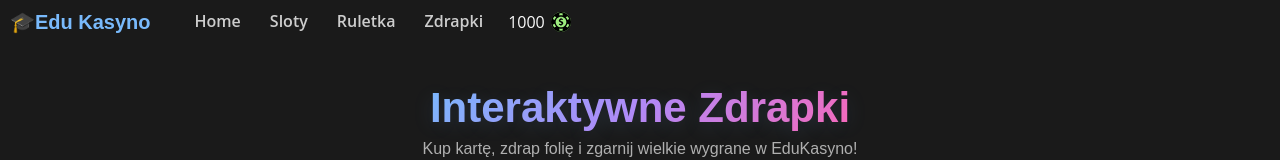
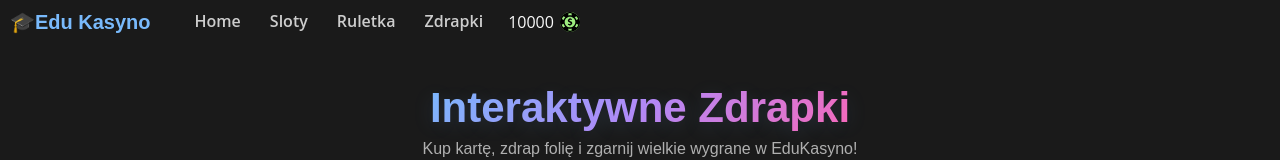
Before and after one commit to KrzysztofForys/EduKasyno, a React (Vite) app in the folder frontend/: page /zdrapki in a window 1280 px wide. Shown: the top 160 px of the page. Built offline with nearby package versions, Linux system fonts and the light colour scheme.

Commit message:
dodalem context ale tylko wstepnie, a dziala tylko w slotach jak co, bo nie zdazylem dopisca w pozostalych

```diff
--- a/frontend/src/App.tsx
+++ b/frontend/src/App.tsx
@@ -1,11 +1,11 @@
 import { BrowserRouter, Routes, Route } from "react-router-dom"
 import { useState } from "react"
-import {MainLayout} from "./layout/MainLayout.tsx"
+import { MainLayout } from "./layout/MainLayout.tsx"
 
-import {Home} from "./pages/Home.tsx"
+import { Home } from "./pages/Home.tsx"
 import Slots from "./pages/Slots.tsx"
-import {Roulette} from "./pages/Roulette"
-import {Scratch} from "./pages/Scratch.tsx"
+import { Roulette } from "./pages/Roulette"
+import { Scratch } from "./pages/Scratch.tsx"
 import { About } from "./pages/About.tsx"
 import { Mission } from "./pages/Mission.tsx"
 import { Contact } from "./pages/Contact.tsx"
@@ -21,11 +21,11 @@ export const App = () => {
     <BrowserRouter>
       <Routes>
 
-          <Route element={<MainLayout balance={tokens}/>}>
+        <Route element={<MainLayout />}>
           <Route path="/" element={<Home />} />
-          <Route path="/sloty" element={<Slots balance={tokens} setBalance={setTokens}/>} />
+          <Route path="/sloty" element={<Slots />} />
           <Route path="/ruletka" element={<Roulette balance={tokens} setBalance={setTokens} />} />
-          <Route path="/zdrapki" element={<Scratch balance={tokens} setBalance={setTokens}/>} />
+          <Route path="/zdrapki" element={<Scratch balance={tokens} setBalance={setTokens} />} />
 
           {/* Nowe ścieżki - Dodane */}
           <Route path="/o-nas" element={<About />} />
--- /dev/null
+++ b/frontend/src/context/BalanceContext.tsx
@@ -0,0 +1,47 @@
+import { createContext, useState, useContext, type ReactNode } from 'react';
+
+// 1. Definiujemy, co dokładnie będzie przechowywane w kontekście
+interface BalanceContextType {
+    balance: number;
+    tryToChangeBalance: (amount: number) => boolean;
+}
+
+// 2. Tworzymy kontekst z domyślną wartością undefined
+const BalanceContext = createContext<BalanceContextType | undefined>(undefined);
+
+// 3. Typujemy propsy dla Providera (musi przyjmować dzieci jako ReactNode)
+interface BalanceProviderProps {
+    children: ReactNode;
+}
+
+export const BalanceProvider = ({ children }: BalanceProviderProps) => {
+    const [balance, setBalance] = useState<number>(10000);
+
+    const tryToChangeBalance = (amount: number): boolean => {
+        {/*amount is negative - check if we have enough money*/ }
+        {/*we need to add database check if someone change balance via dev tools*/ }
+        if (balance + amount >= 0) {
+            setBalance((prevBalance) => prevBalance + amount);
+            return true;
+        } else {
+            alert("Brak środków!");
+            return false;
+        }
+
+    };
+
+    return (
+        <BalanceContext.Provider value={{ balance, tryToChangeBalance }}>
+            {children}
+        </BalanceContext.Provider>
+    );
+};
+
+// 4. Własny hook z zabezpieczeniem przed użyciem poza Providerem
+export const useBalance = () => {
+    const context = useContext(BalanceContext);
+    if (!context) {
+        throw new Error('useBalance must be used within a BalanceProvider');
+    }
+    return context;
+};
--- a/frontend/src/layout/MainLayout.tsx
+++ b/frontend/src/layout/MainLayout.tsx
@@ -1,13 +1,13 @@
 import { Outlet } from "react-router-dom"
 import Navbar from "../components/Navbar.tsx"
-import {Footer} from "../components/Footer.tsx"
-type MainLayoutProps = {
-  balance: number
-}
-export const MainLayout = ({balance}: MainLayoutProps) => {
+import { Footer } from "../components/Footer.tsx"
+import { useBalance } from "../context/BalanceContext.tsx"
+
+export const MainLayout = () => {
+  const { balance } = useBalance()
   return (
     <div className="layout-container">
-      <Navbar balance={balance}/>
+      <Navbar balance={balance} />
 
       <main>
         <Outlet />
--- a/frontend/src/main.tsx
+++ b/frontend/src/main.tsx
@@ -1,9 +1,12 @@
 import { StrictMode } from 'react'
 import { createRoot } from 'react-dom/client'
-import {App} from './App.tsx'
+import { App } from './App.tsx'
+import { BalanceProvider } from './context/BalanceContext.tsx'
 
 createRoot(document.getElementById('root')!).render(
   <StrictMode>
-    <App />
+    <BalanceProvider>
+      <App />
+    </BalanceProvider>
   </StrictMode>,
 )
--- a/frontend/src/pages/Slots.tsx
+++ b/frontend/src/pages/Slots.tsx
@@ -1,12 +1,10 @@
 import { useState, type Dispatch, type SetStateAction } from "react";
 import { Reel } from "../components/Reel";
+import { useBalance } from "../context/BalanceContext.tsx"
 
-type SlotsProps = {
-  balance: number;
-  setBalance: Dispatch<SetStateAction<number>>;
-};
 
-export default function Slots({ balance, setBalance }: SlotsProps) {
+export default function Slots() {
+  const { balance, tryToChangeBalance } = useBalance()
   const [spinning, setSpinning] = useState(false);
   const [results, setResults] = useState<string[]>([]);
   const [message, setMessage] = useState<string | null>(null);
@@ -23,10 +21,11 @@ export default function Slots({ balance, setBalance }: SlotsProps) {
     }
 
     // Deduct bet from balance
-    setBalance((prev) => prev - bet);
-    setResults([]);
-    setSpinning(true);
-  };
+    if (tryToChangeBalance(-bet)) {
+      setResults([]);
+      setSpinning(true);
+    }
+  }
 
   const handleStop = (symbol: string) => {
     setResults((prev) => {
@@ -37,14 +36,14 @@ export default function Slots({ balance, setBalance }: SlotsProps) {
         setTimeout(() => {
           if (updated[0] === updated[1] && updated[1] === updated[2]) {
             setMessage("JACKPOT!");
-            setBalance((prev) => prev + bet * 10);
+            tryToChangeBalance(bet * 10);
           } else if (
             updated[0] === updated[1] ||
             updated[1] === updated[2] ||
             updated[0] === updated[2]
           ) {
             setMessage("Mała wygrana!");
-            setBalance((prev) => prev + bet * 2);
+            tryToChangeBalance(bet * 2);
           } else {
             setMessage("Spróbuj ponownie.");
           }
```
